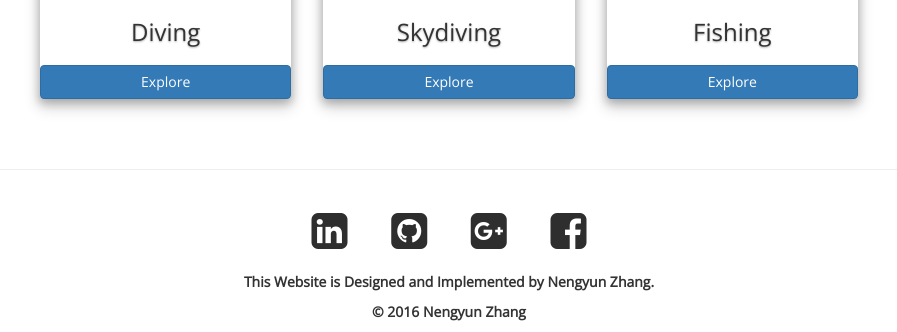
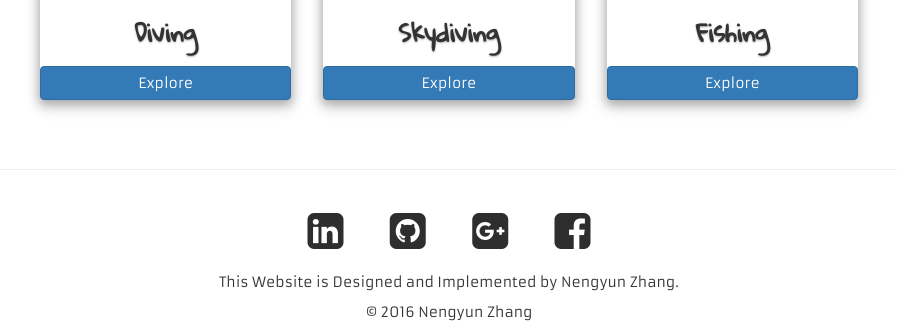
Before and after one commit to canigithub/clan-of-outdoorer-website, a Flask app: page /catalog in a window 1280 px wide. Shown: the part 1190-1522 px from the top of the page, without its empty margins (191-1088 px from the left). Run offline with Flask 2, Linux system fonts and the light colour scheme; some libraries are stand-ins or nearby versions.

Commit message:
catalog page done 3

```diff
--- a/static/css/main.css
+++ b/static/css/main.css
@@ -1,5 +1,12 @@
 body {
-   font-family: 'Open Sans', sans-serif;
+   /*font-family: 'Open Sans', sans-serif;*/
+   /*font-family: 'Indie Flower', cursive;*/
+   /*font-family: 'Josefin Sans', sans-serif;*/
+   font-family: 'Gloria Hallelujah', cursive;
+   /*font-family: 'Armata', sans-serif;*/
+   /*font-family: 'Courgette', cursive;*/
+
+
 }
 
 .no-padding {
@@ -81,8 +88,18 @@ body {
 }
 
 
+footer p {
+  font-family: 'Armata', sans-serif;
+  font-weight: lighter;
+}
+
+
 
 /***** Base page start *****/
+#main-navbar-items {
+  font-family: 'Armata', sans-serif;
+}
+
 #main-nav-title {
    margin-top: 10px;
 }
@@ -411,7 +428,8 @@ footer i {
 .cata-item {
   padding:0;
   border-color: rgba(0,0,0,0.2);
-  box-shadow: 0 4px 8px 0 rgba(0, 0, 0, 0.2), 0 8px 15px 0 rgba(0, 0, 0, 0.2);
+  box-shadow: 0 5px 10px 0 rgba(0, 0, 0, 0.2),
+            0 8px 15px 0 rgba(0, 0, 0, 0.2);
 }
 
 .catalog-body {
@@ -433,6 +451,7 @@ footer i {
 }
 
 .cata-item-intro h3 {
+  font-weight: bold;
   text-shadow: 0 1px 2px rgba(0, 0, 0, 0.3);
                 /*0 1px 1px rgba(0, 0, 0, 0.5);*/
   /*margin-top: 10px;
@@ -443,6 +462,7 @@ footer i {
   width: 100%;
   height: 100%;
   margin-bottom: -5px;
+  font-family: 'Armata', sans-serif;
 }
 
 /***** All categories page end *****/
--- a/templates/base.html
+++ b/templates/base.html
@@ -17,7 +17,10 @@
 
 
    <!-- Fonts -->
-   <link href="https://fonts.googleapis.com/css?family=Open+Sans" rel="stylesheet">
+   <!-- <link href="https://fonts.googleapis.com/css?family=Open+Sans|Gloria+Hallelujah|Indie+Flower|Josefin+Sans" rel="stylesheet"> -->
+   <link href="https://fonts.googleapis.com/css?family=Armata|Courgette|Gloria+Hallelujah|Indie+Flower|Josefin+Sans" rel="stylesheet">
+
+
 
 
 
```
